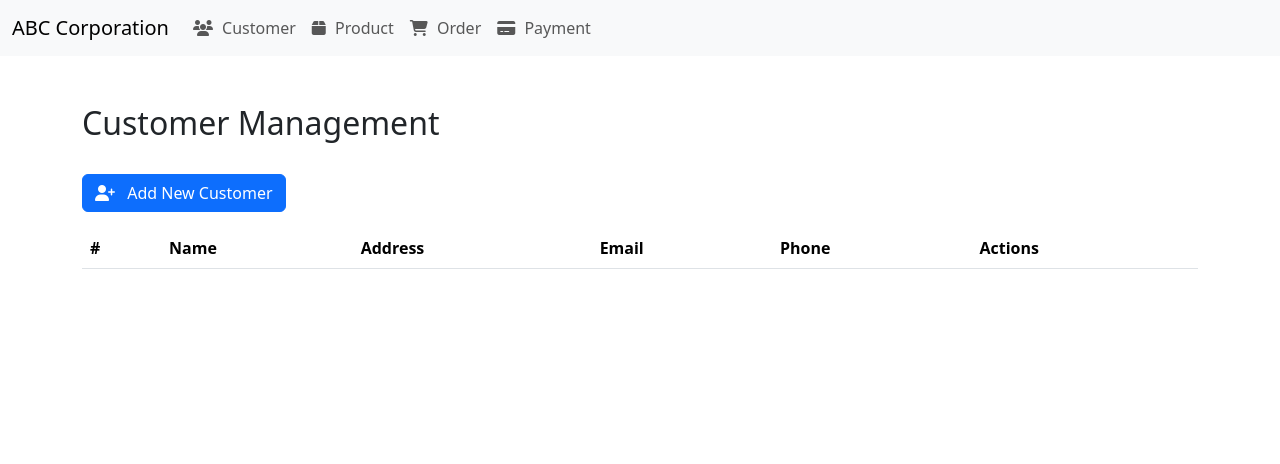
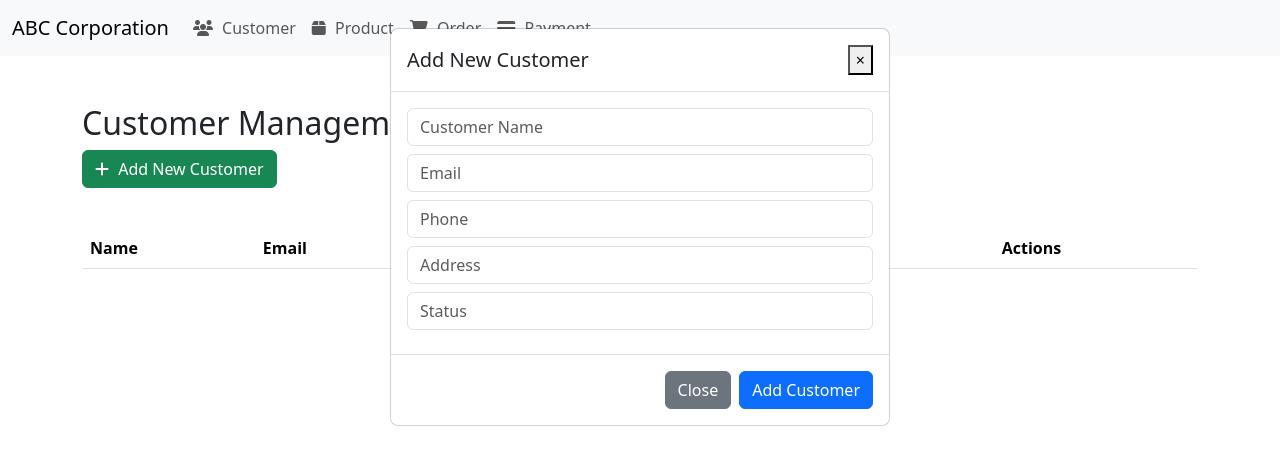
Before and after one commit to shyshasy/commercial-management-app, a Vue app: page /customers in a window 1280 px wide. Both pictures are taken after a click on the button "Add New Customer". Shown: the top 464 px of the page. Built offline with nearby package versions, Linux system fonts and the light colour scheme.

Commit message:
feat: Implement customer management functionality

```diff
--- a/src/components/Customer.vue
+++ b/src/components/Customer.vue
@@ -1,34 +1,31 @@
 <template>
   <div class="container mt-5">
-    <!-- En-tête -->
-    <div class="d-flex align-items-center mb-4">
-      <h2>Customer Management</h2>
-    </div>
+    <h2>Customer Management</h2>
 
-    <!-- Bouton pour ouvrir la fenêtre modale d'ajout -->
-    <button class="btn btn-primary mb-3" data-bs-toggle="modal" data-bs-target="#addCustomerModal">
-      <i class="fas fa-user-plus me-2"></i> Add New Customer
+    <!-- Button to open Add Customer Modal -->
+    <button class="btn btn-success mb-3" @click="openAddModal">
+      <i class="fas fa-plus"></i> Add New Customer
     </button>
 
-    <!-- Tableau Bootstrap pour afficher les clients -->
-    <table class="table table-striped">
+    <!-- Customer list in a Bootstrap table -->
+    <table class="table table-striped mt-4">
       <thead>
         <tr>
-          <th scope="col">#</th>
-          <th scope="col">Name</th>
-          <th scope="col">Address</th>
-          <th scope="col">Email</th>
-          <th scope="col">Phone</th>
-          <th scope="col">Actions</th>
+          <th>Name</th>
+          <th>Email</th>
+          <th>Phone</th>
+          <th>Address</th>
+          <th>Status</th>
+          <th>Actions</th>
         </tr>
       </thead>
       <tbody>
-        <tr v-for="(customer, index) in customers" :key="customer.id">
-          <th scope="row">{{ index + 1 }}</th>
+        <tr v-for="customer in customers" :key="customer.id">
           <td>{{ customer.name }}</td>
-          <td>{{ customer.address }}</td>
           <td>{{ customer.email }}</td>
           <td>{{ customer.phone }}</td>
+          <td>{{ customer.address }}</td>
+          <td>{{ customer.status }}</td>
           <td>
             <button @click="listCustomer(customer)" class="btn btn-info btn-sm me-2">
               <i class="fas fa-eye"></i>
@@ -37,48 +34,39 @@
               <i class="fas fa-edit"></i>
             </button>
             <button @click="removeCustomer(customer.id)" class="btn btn-danger btn-sm">
-              <i class="fas fa-trash-alt"></i>
+              <i class="fas fa-trash"></i>
             </button>
           </td>
         </tr>
       </tbody>
     </table>
 
-    <!-- Modal d'ajout de client -->
-    <div class="modal fade" id="addCustomerModal" tabindex="-1" aria-labelledby="addCustomerModalLabel" aria-hidden="true">
-      <div class="modal-dialog">
+    <!-- Modal for adding a customer -->
+    <div v-if="showAddModal" class="modal show d-block" tabindex="-1" role="dialog">
+      <div class="modal-dialog" role="document">
         <div class="modal-content">
           <div class="modal-header">
-            <h5 class="modal-title" id="addCustomerModalLabel">Add a New Customer</h5>
-            <button type="button" class="btn-close" data-bs-dismiss="modal" aria-label="Close"></button>
+            <h5 class="modal-title">Add New Customer</h5>
+            <button type="button" class="close" aria-label="Close" @click="closeAddModal">
+              <span aria-hidden="true">&times;</span>
+            </button>
           </div>
           <div class="modal-body">
-            <div class="mb-3">
-              <label for="newCustomerName" class="form-label">Name</label>
-              <input v-model="newCustomer.name" id="newCustomerName" class="form-control" placeholder="Name" />
-            </div>
-            <div class="mb-3">
-              <label for="newCustomerAddress" class="form-label">Address</label>
-              <input v-model="newCustomer.address" id="newCustomerAddress" class="form-control" placeholder="Address" />
-            </div>
-            <div class="mb-3">
-              <label for="newCustomerEmail" class="form-label">Email</label>
-              <input v-model="newCustomer.email" id="newCustomerEmail" class="form-control" placeholder="Email" />
-            </div>
-            <div class="mb-3">
-              <label for="newCustomerPhone" class="form-label">Phone</label>
-              <input v-model="newCustomer.phone" id="newCustomerPhone" class="form-control" placeholder="Phone" />
-            </div>
+            <input v-model="newCustomer.name" class="form-control mb-2" placeholder="Customer Name">
+            <input v-model="newCustomer.email" class="form-control mb-2" placeholder="Email">
+            <input v-model="newCustomer.phone" class="form-control mb-2" placeholder="Phone">
+            <input v-model="newCustomer.address" class="form-control mb-2" placeholder="Address">
+            <input v-model="newCustomer.status" class="form-control mb-2" placeholder="Status">
           </div>
           <div class="modal-footer">
-            <button type="button" class="btn btn-secondary" data-bs-dismiss="modal">Close</button>
-            <button type="button" class="btn btn-primary" @click="confirmAddCustomer">Add Customer</button>
+            <button type="button" class="btn btn-secondary" @click="closeAddModal">Close</button>
+            <button type="button" class="btn btn-primary" @click="addCustomer">Add Customer</button>
           </div>
         </div>
       </div>
     </div>
 
-    <!-- Modal fenêtre pour afficher les détails du client (List) -->
+    <!-- Modal for listing a customer -->
     <div v-if="selectedCustomer" class="modal show d-block" tabindex="-1" role="dialog">
       <div class="modal-dialog" role="document">
         <div class="modal-content">
@@ -89,22 +77,11 @@
             </button>
           </div>
           <div class="modal-body">
-            <div class="mb-3">
-              <label for="viewCustomerName" class="form-label">Name</label>
-              <input v-model="selectedCustomer.name" id="viewCustomerName" class="form-control" placeholder="Name" readonly />
-            </div>
-            <div class="mb-3">
-              <label for="viewCustomerAddress" class="form-label">Address</label>
-              <input v-model="selectedCustomer.address" id="viewCustomerAddress" class="form-control" placeholder="Address" readonly />
-            </div>
-            <div class="mb-3">
-              <label for="viewCustomerEmail" class="form-label">Email</label>
-              <input v-model="selectedCustomer.email" id="viewCustomerEmail" class="form-control" placeholder="Email" readonly />
-            </div>
-            <div class="mb-3">
-              <label for="viewCustomerPhone" class="form-label">Phone</label>
-              <input v-model="selectedCustomer.phone" id="viewCustomerPhone" class="form-control" placeholder="Phone" readonly />
-            </div>
+            <p><strong>Name:</strong> {{ selectedCustomer.name }}</p>
+            <p><strong>Email:</strong> {{ selectedCustomer.email }}</p>
+            <p><strong>Phone:</strong> {{ selectedCustomer.phone }}</p>
+            <p><strong>Address:</strong> {{ selectedCustomer.address }}</p>
+            <p><strong>Status:</strong> {{ selectedCustomer.status }}</p>
           </div>
           <div class="modal-footer">
             <button type="button" class="btn btn-secondary" @click="clearSelection">Close</button>
@@ -113,7 +90,7 @@
       </div>
     </div>
 
-    <!-- Modal pour l'édition d'un client -->
+    <!-- Modal for editing a customer -->
     <div v-if="editingCustomer" class="modal show d-block" tabindex="-1" role="dialog">
       <div class="modal-dialog" role="document">
         <div class="modal-content">
@@ -124,21 +101,25 @@
             </button>
           </div>
           <div class="modal-body">
-            <div class="mb-3">
-              <label for="editCustomerName" class="form-label">Name</label>
-              <input v-model="editingCustomer.name" id="editCustomerName" class="form-control" placeholder="Name" />
+            <div class="mb-2">
+              <label>Name</label>
+              <input v-model="editingCustomer.name" class="form-control" placeholder="Customer Name">
             </div>
-            <div class="mb-3">
-              <label for="editCustomerAddress" class="form-label">Address</label>
-              <input v-model="editingCustomer.address" id="editCustomerAddress" class="form-control" placeholder="Address" />
+            <div class="mb-2">
+              <label>Email</label>
+              <input v-model="editingCustomer.email" class="form-control" placeholder="Email">
             </div>
-            <div class="mb-3">
-              <label for="editCustomerEmail" class="form-label">Email</label>
-              <input v-model="editingCustomer.email" id="editCustomerEmail" class="form-control" placeholder="Email" />
+            <div class="mb-2">
+              <label>Phone</label>
+              <input v-model="editingCustomer.phone" class="form-control" placeholder="Phone">
             </div>
-            <div class="mb-3">
-              <label for="editCustomerPhone" class="form-label">Phone</label>
-              <input v-model="editingCustomer.phone" id="editCustomerPhone" class="form-control" placeholder="Phone" />
+            <div class="mb-2">
+              <label>Address</label>
+              <input v-model="editingCustomer.address" class="form-control" placeholder="Address">
+            </div>
+            <div class="mb-2">
+              <label>Status</label>
+              <input v-model="editingCustomer.status" class="form-control" placeholder="Status">
             </div>
           </div>
           <div class="modal-footer">
@@ -154,22 +135,35 @@
 <script setup>
 import { ref } from 'vue';
 
-// Déclaration des variables réactives
-const newCustomer = ref({ name: '', address: '', email: '', phone: '' });
+// Variables réactives
 const customers = ref([]);
+const newCustomer = ref({
+  name: '',
+  email: '',
+  phone: '',
+  address: '',
+  status: ''
+});
 const selectedCustomer = ref(null);
 const editingCustomer = ref(null);
+const showAddModal = ref(false);
 
-// Méthodes pour gérer les clients
-const confirmAddCustomer = () => {
+// Fonctions
+const openAddModal = () => {
+  showAddModal.value = true;
+};
+
+const closeAddModal = () => {
+  showAddModal.value = false;
+};
+
+const addCustomer = () => {
   if (newCustomer.value.name && newCustomer.value.email && newCustomer.value.phone) {
     customers.value.push({ ...newCustomer.value, id: Date.now() });
-    newCustomer.value = { name: '', address: '', email: '', phone: '' };
-    const modal = document.getElementById('addCustomerModal');
-    const modalInstance = bootstrap.Modal.getInstance(modal);
-    modalInstance.hide(); // Ferme la fenêtre modale après l'ajout
+    newCustomer.value = { name: '', email: '', phone: '', address: '', status: '' };
+    closeAddModal();
   } else {
-    alert('Please fill out all required fields.');
+    alert('Please fill in all required fields.');
   }
 };
 
@@ -186,16 +180,18 @@ const saveCustomer = () => {
   if (index !== -1) {
     customers.value[index] = editingCustomer.value;
     alert('Changes saved successfully!');
-    closeEditModal();
+  }
+  closeEditModal();
+};
+
+const removeCustomer = (id) => {
+  if (confirm('Are you sure you want to delete this customer?')) {
+    customers.value = customers.value.filter(customer => customer.id !== id);
   }
 };
 
-const removeCustomer = (id) => {
-  customers.value = customers.value.filter(c => c.id !== id);
-};
-
 const listCustomer = (customer) => {
-  selectedCustomer.value = { ...customer };
+  selectedCustomer.value = customer;
 };
 
 const clearSelection = () => {
@@ -204,5 +200,5 @@ const clearSelection = () => {
 </script>
 
 <style scoped>
-/* Styles personnalisés ici */
+/* Add any additional custom styles here */
 </style>
```
